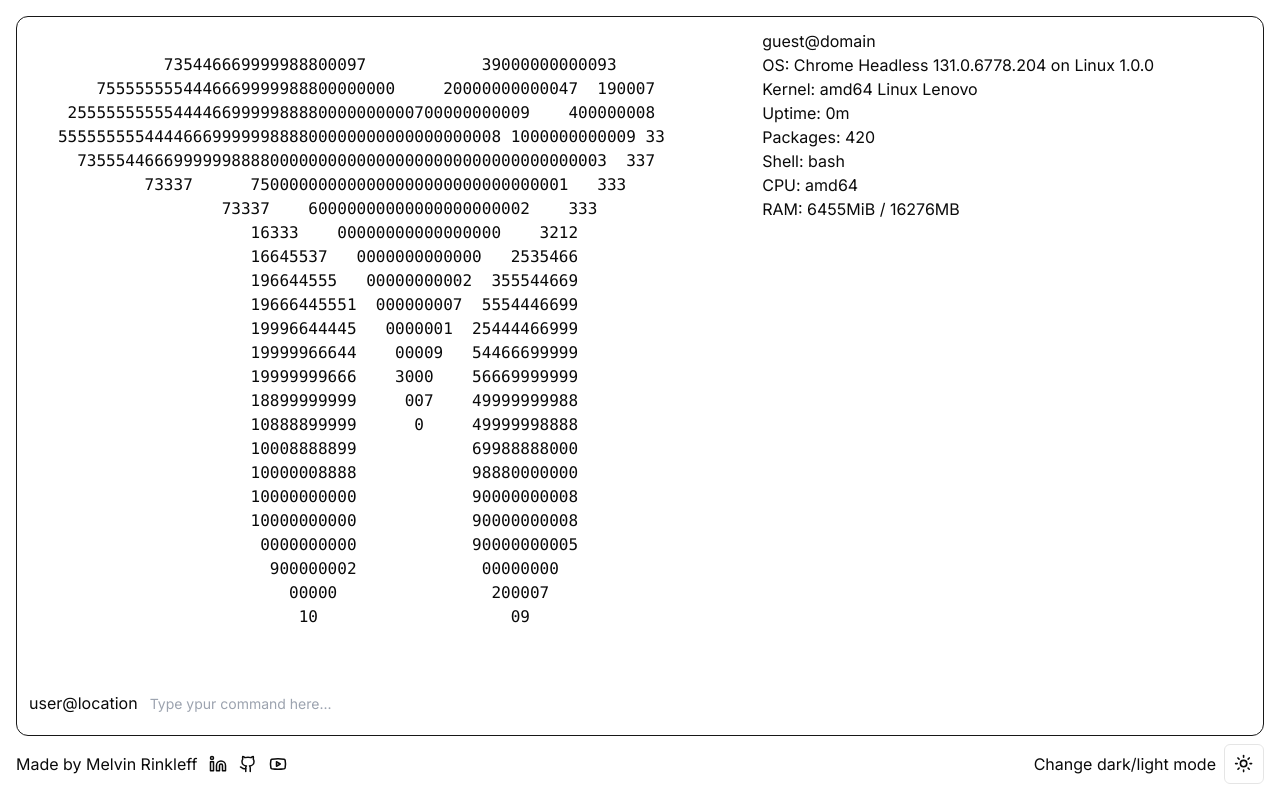
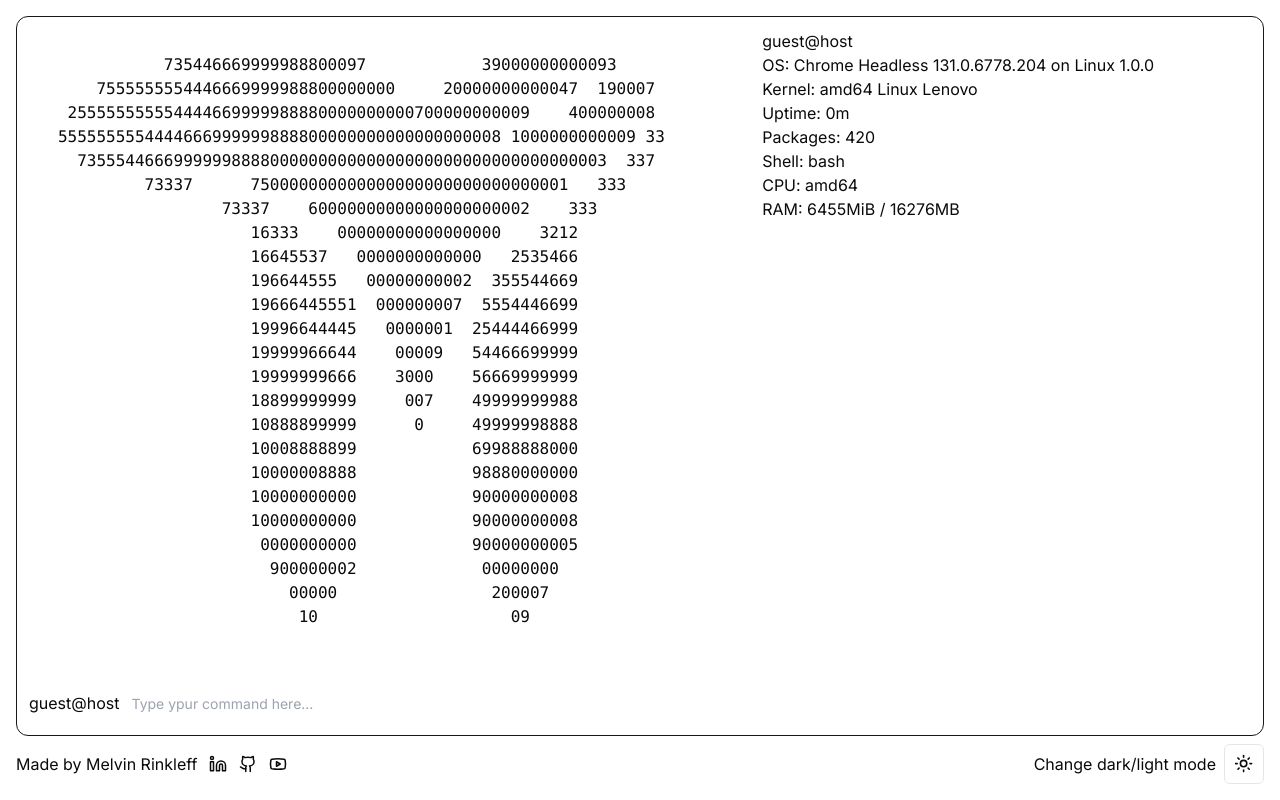
Before and after one commit to Melvin2306/portfolio, a Next.js app: page / in a window 1280 px wide. Built offline with nearby package versions, Linux system fonts and the light colour scheme.

Commit message:
small changes

```diff
--- a/components/terminal/TerminalLocator.tsx
+++ b/components/terminal/TerminalLocator.tsx
@@ -2,8 +2,8 @@
 import React, { useState } from 'react';
 
 function TerminalLocator() {
-  const [user, setUser] = useState('user');
-  const [location, setLocation] = useState('location');
+  const [user, setUser] = useState('guest');
+  const [location, setLocation] = useState('host');
   return (
     <div className='w-3/10 content-center'>
       <span className=''>{user}</span>
--- a/components/terminal/TerminalWelcome.tsx
+++ b/components/terminal/TerminalWelcome.tsx
@@ -57,7 +57,7 @@ function TerminalWelcome() {
 
   const welcomeText = 'Welcome to the terminal';
   const welcomeInfo = [
-    'guest@domain',
+    'guest@host',
     `OS: ${browserName} ${browserVersion} on ${OS} ${OSVersion}`,
     `Kernel: ${CPU} ${model} ${vendor}`,
     `Uptime: ${uptime}`, // Display the dynamic uptime
```
